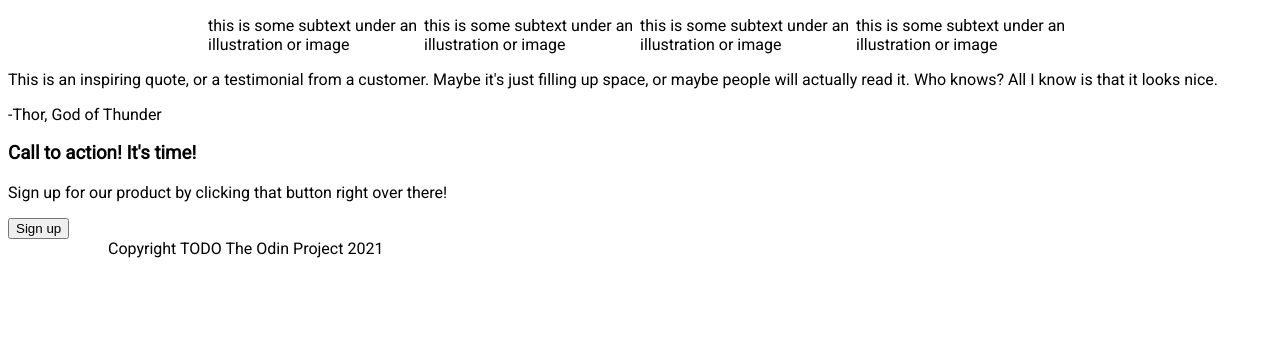
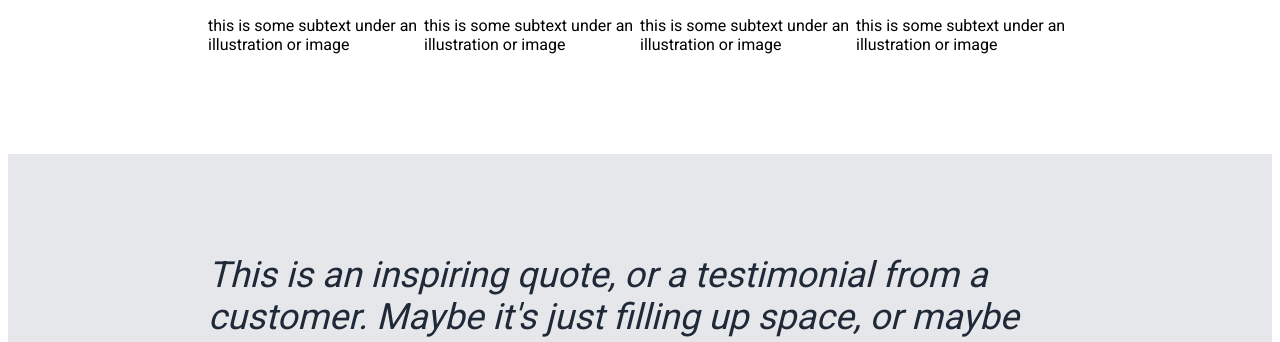
Before and after one commit to repojk/odin-landing-page, a plain HTML site: page index.html in a window 1280 px wide. Shown: the part 442-784 px from the top of the page. Drawn offline with Linux system fonts and the light colour scheme.

Commit message:
Add css to quote section

```diff
--- a/index.html
+++ b/index.html
@@ -48,9 +48,9 @@
             </div>
         </div>
     </section>
-    <section>
-        <p>This is an inspiring quote, or a testimonial from a customer. Maybe it's just filling up space, or maybe people will actually read it. Who knows? All I know is that it looks nice.</p>
-        <div>-Thor, God of Thunder</div>
+    <section id="quote-section">
+        <div id="quote-text">This is an inspiring quote, or a testimonial from a customer. Maybe it's just filling up space, or maybe people will actually read it. Who knows? All I know is that it looks nice.</div>
+        <div id="quote-author">-Thor, God of Thunder</div>
     </section>
     <section>
         <h3>Call to action! It's time!</h3>
--- a/style.css
+++ b/style.css
@@ -42,7 +42,7 @@ header {
 
 #hero-main-text {
     font-size: 48px;
-    font-weight: bolder;
+    font-weight: 800;
     color: #F9FAF8;
 }
 
@@ -71,7 +71,7 @@ header {
 
 #content-info {
     font-size: 36px;
-    font-weight: bolder;
+    font-weight: 800;
     color: #1F2937;
     text-align: center;
 }
@@ -80,4 +80,27 @@ header {
     display: flex;
     justify-content: space-around;
     padding: 0 200px;
+    margin-bottom: 100px;
 }
+
+#quote-section {
+    background-color: #E5E7EB;
+    color: #1F2937;
+    padding: 100px 200px;
+    display: flex;
+    flex-direction: column;
+    justify-content: center;
+    align-items: center;
+}
+
+#quote-text {
+    font-size: 36px;
+    font-weight: 100;
+    font-style: italic;
+}
+
+#quote-author {
+    display: flex;
+    margin-left: auto;
+    font-weight: bold;
+}
```
